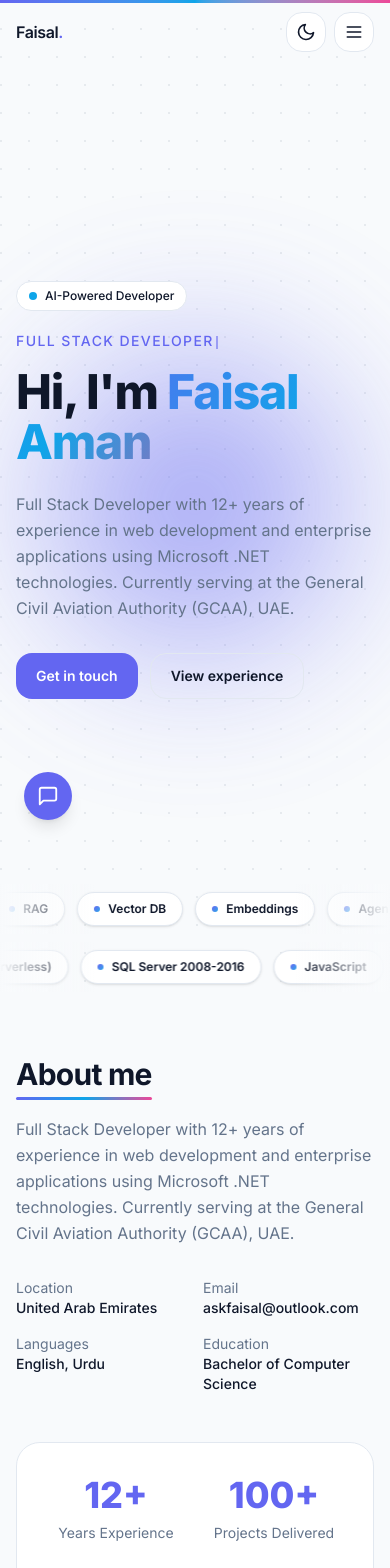
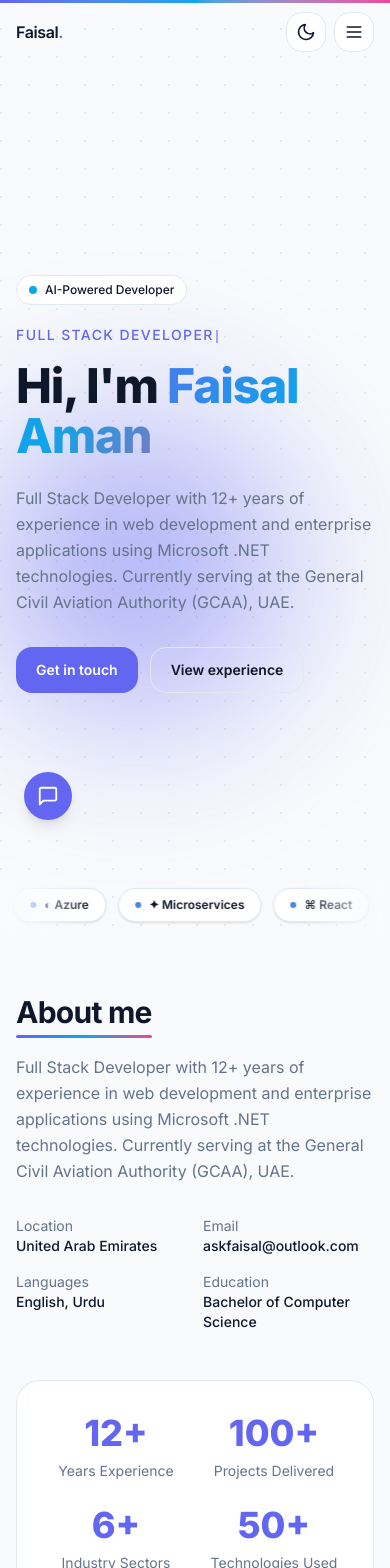
Before and after one commit to faisalaman/portfolio, a React (Vite) app: page / in a window 390 px wide. Shown: the top 1568 px of the page. Built offline with nearby package versions, Linux system fonts and the light colour scheme; the HTML template or start-up script is replaced by a standard one.

Commit message:
Add animated AI neural orb hero; slim marquee; bouncy spring entrances on Services/Tech cards

```diff
--- a/src/components/sections/Hero.jsx
+++ b/src/components/sections/Hero.jsx
@@ -3,88 +3,65 @@ import { Button } from '../ui/Button';
 import { GradientText } from '../ui/GradientText';
 import { TypingTitle } from '../ui/TypingTitle';
 import { Marquee } from '../ui/Marquee';
-import { fadeUp, stagger } from '../../lib/motion';
-import { profile, techExpertise } from '../../data/profile';
+import { AIOrb } from '../ui/AIOrb';
+import { profile } from '../../data/profile';
 
-const aiTokens = ['AI', 'GPT-4', 'LLM', 'RAG', 'Vector DB', 'Embeddings', 'Agents', 'MCP'];
-const techTokens = Object.values(techExpertise)
-  .flatMap((s) => s.split(/[,/]/))
-  .map((s) => s.trim())
-  .filter(Boolean);
-
-const rowOne = [...aiTokens, ...techTokens.slice(0, 8)];
-const rowTwo = techTokens.slice(8, 24);
-
-const chips = [
-  { label: '<C# />',  x: '6%',  y: '20%', delay: 0 },
-  { label: '{ AI }',  x: '88%', y: '14%', delay: 0.4 },
-  { label: 'Azure',   x: '4%',  y: '68%', delay: 0.8 },
-  { label: '⚡ .NET', x: '90%', y: '64%', delay: 1.2 },
-  { label: '⌘ React', x: '14%', y: '88%', delay: 1.6 },
-  { label: 'SQL',     x: '82%', y: '38%', delay: 2.0 },
+// A small curated list — "the headline stack", not everything
+const slimMarquee = [
+  '⚡ AI / LLM',
+  '◇ .NET Core',
+  '◐ Azure',
+  '✦ Microservices',
+  '⌘ React',
+  '⚙ DevOps',
+  '⬡ SQL Server',
+  '◢ TypeScript',
 ];
 
-function FloatingChip({ chip, reduce }) {
-  const drift = reduce
-    ? {}
-    : {
-        animate: { y: ['0px', '-14px', '0px'], x: ['0px', '6px', '0px'], rotate: ['0deg', '2deg', '0deg'] },
-        transition: { duration: 9 + chip.delay, repeat: Infinity, ease: 'easeInOut', delay: chip.delay },
-      };
-  return (
-    <Motion.div
-      initial={{ opacity: 0, scale: 0.7, y: 8 }}
-      animate={{ opacity: 1, scale: 1, y: 0 }}
-      transition={{ delay: 0.6 + chip.delay * 0.1, duration: 0.6 }}
-      style={{ left: chip.x, top: chip.y }}
-      className="pointer-events-none absolute hidden md:block"
-    >
-      <Motion.div
-        {...drift}
-        className="rounded-xl glass px-3 py-1.5 text-xs font-mono font-medium text-text shadow-[0_8px_24px_rgba(167,139,250,0.18)]"
-      >
-        {chip.label}
-      </Motion.div>
-    </Motion.div>
-  );
-}
+const bounce = {
+  hidden: { opacity: 0, y: 30 },
+  visible: {
+    opacity: 1, y: 0,
+    transition: { type: 'spring', stiffness: 260, damping: 16, mass: 0.8 },
+  },
+};
+
+const stagger = (delay = 0.05) => ({
+  hidden: {},
+  visible: { transition: { staggerChildren: 0.1, delayChildren: delay } },
+});
 
 export function Hero() {
   const reduce = useReducedMotion();
   return (
-    <section id="top" className="relative flex flex-col justify-center pt-32 pb-0 overflow-hidden">
-      <div className="flex min-h-[calc(100vh-120px)] items-center">
+    <section id="top" className="relative flex flex-col justify-center pt-28 pb-0 overflow-hidden">
+      <div className="flex min-h-[calc(100vh-100px)] items-center">
         {/* Dotted grid backdrop */}
         <div aria-hidden className="grid-dots pointer-events-none absolute inset-0 -z-10" />
 
-        {/* Soft glow behind the headline */}
+        {/* Soft glow */}
         <Motion.div
           aria-hidden
           initial={{ opacity: 0 }}
           animate={{ opacity: 1 }}
           transition={{ duration: 1.2 }}
-          className="pointer-events-none absolute left-1/2 top-1/2 -z-0 h-[60vh] w-[60vh] -translate-x-1/2 -translate-y-1/2"
+          className="pointer-events-none absolute right-0 top-1/3 -z-0 h-[60vh] w-[60vh]"
         >
           <Motion.div
-            animate={reduce ? undefined : { scale: [1, 1.08, 1], opacity: [0.55, 0.85, 0.55] }}
+            animate={reduce ? undefined : { scale: [1, 1.1, 1], opacity: [0.5, 0.8, 0.5] }}
             transition={reduce ? undefined : { duration: 9, repeat: Infinity, ease: 'easeInOut' }}
             className="h-full w-full rounded-full bg-[radial-gradient(circle_at_center,var(--color-primary)_0%,transparent_60%)] opacity-25 dark:opacity-50 blur-3xl"
           />
         </Motion.div>
 
-        {/* Floating tech chips */}
-        {chips.map((c) => (
-          <FloatingChip key={c.label} chip={c} reduce={reduce} />
-        ))}
-
-        <div className="relative z-10 mx-auto w-full max-w-6xl px-4 md:px-8">
+        <div className="relative z-10 mx-auto grid w-full max-w-6xl grid-cols-1 items-center gap-10 px-4 md:px-8 lg:grid-cols-[1.2fr_1fr]">
+          {/* LEFT: text */}
           <Motion.div
-            variants={reduce ? undefined : stagger(0.1, 0.05)}
+            variants={reduce ? undefined : stagger(0.1)}
             initial={reduce ? false : 'hidden'}
             animate={reduce ? false : 'visible'}
-            className="max-w-3xl"
           >
-            <Motion.div variants={fadeUp} className="mb-5 inline-flex items-center gap-2 rounded-full glass px-3 py-1.5 text-xs font-medium">
+            <Motion.div variants={bounce} className="mb-5 inline-flex items-center gap-2 rounded-full glass px-3 py-1.5 text-xs font-medium">
               <span className="relative flex h-2 w-2">
                 <span className="absolute inline-flex h-full w-full animate-ping rounded-full bg-accent opacity-75" />
                 <span className="relative inline-flex h-2 w-2 rounded-full bg-accent" />
@@ -92,33 +69,46 @@ export function Hero() {
               <span className="text-text">AI-Powered Developer</span>
               <span className="text-text-muted hidden sm:inline">· Available for hire</span>
             </Motion.div>
-            <Motion.p variants={fadeUp} className="mb-4 text-sm font-medium tracking-widest text-primary uppercase">
+
+            <Motion.p variants={bounce} className="mb-4 text-sm font-medium tracking-widest text-primary uppercase">
               <TypingTitle words={profile.typingRoles} />
             </Motion.p>
+
             <Motion.h1
-              variants={fadeUp}
+              variants={bounce}
               className="text-5xl font-extrabold leading-[1.05] tracking-tight md:text-7xl"
             >
               Hi, I'm <GradientText>{profile.name}</GradientText>
             </Motion.h1>
+
             <Motion.p
-              variants={fadeUp}
-              className="mt-6 max-w-2xl text-base leading-relaxed text-text-muted md:text-lg"
+              variants={bounce}
+              className="mt-6 max-w-xl text-base leading-relaxed text-text-muted md:text-lg"
             >
               {profile.summary}
             </Motion.p>
-            <Motion.div variants={fadeUp} className="mt-8 flex flex-wrap gap-3">
+
+            <Motion.div variants={bounce} className="mt-8 flex flex-wrap gap-3">
               <Button as="a" href="#contact">Get in touch</Button>
               <Button as="a" href="#experience" variant="ghost">View experience</Button>
             </Motion.div>
           </Motion.div>
+
+          {/* RIGHT: animated AI neural orb */}
+          <Motion.div
+            initial={reduce ? false : { opacity: 0, scale: 0.6, rotate: -10 }}
+            animate={reduce ? false : { opacity: 1, scale: 1, rotate: 0 }}
+            transition={reduce ? undefined : { type: 'spring', stiffness: 120, damping: 14, mass: 1, delay: 0.3 }}
+            className="mx-auto hidden lg:block"
+          >
+            <AIOrb />
+          </Motion.div>
         </div>
       </div>
 
-      {/* Dual marquee strip — sits flush at bottom of hero */}
-      <div className="relative z-10 mt-8 space-y-2 pb-4">
-        <Marquee items={rowOne} speed={40} />
-        <Marquee items={rowTwo} reverse speed={50} />
+      {/* Single slim marquee — the "headline stack" only */}
+      <div className="relative z-10 mt-6 pb-4">
+        <Marquee items={slimMarquee} speed={28} />
       </div>
 
       {/* Scroll indicator */}
--- a/src/components/sections/Services.jsx
+++ b/src/components/sections/Services.jsx
@@ -1,7 +1,7 @@
 import { motion as Motion } from 'framer-motion';
 import { Section } from '../ui/Section';
 import { Card } from '../ui/Card';
-import { flipUp, stagger, viewportOnce } from '../../lib/motion';
+import { bounceUp, stagger, viewportOnce } from '../../lib/motion';
 import { services } from '../../data/profile';
 import { AnimatedHeading } from '../ui/AnimatedHeading';
 
@@ -22,7 +22,7 @@ export function Services() {
         <p className="mx-auto mt-4 max-w-2xl text-text-muted">Full-stack engineering services across the .NET ecosystem.</p>
       </div>
       <Motion.div
-        variants={stagger(0.1)}
+        variants={stagger(0.12)}
         initial="hidden"
         whileInView="visible"
         viewport={viewportOnce}
@@ -30,7 +30,7 @@ export function Services() {
         className="grid gap-6 sm:grid-cols-2 lg:grid-cols-3"
       >
         {services.map((s) => (
-          <Motion.div key={s.title} variants={flipUp}>
+          <Motion.div key={s.title} variants={bounceUp}>
             <Card tilt className="h-full">
               <div className="grid h-12 w-12 place-items-center rounded-xl bg-primary/10 text-primary">
                 <svg width="24" height="24" viewBox="0 0 24 24" fill="none" stroke="currentColor" strokeWidth="2" strokeLinecap="round" strokeLinejoin="round">
--- a/src/components/sections/TechExpertise.jsx
+++ b/src/components/sections/TechExpertise.jsx
@@ -1,7 +1,7 @@
 import { motion as Motion } from 'framer-motion';
 import { Section } from '../ui/Section';
 import { Card } from '../ui/Card';
-import { blurIn, stagger, viewportOnce } from '../../lib/motion';
+import { bounceRotate, stagger, viewportOnce } from '../../lib/motion';
 import { techExpertise } from '../../data/profile';
 import { AnimatedHeading } from '../ui/AnimatedHeading';
 
@@ -21,7 +21,7 @@ export function TechExpertise() {
         className="grid gap-4 sm:grid-cols-2 lg:grid-cols-3"
       >
         {entries.map(([category, list]) => (
-          <Motion.div key={category} variants={blurIn}>
+          <Motion.div key={category} variants={bounceRotate}>
             <Card className="h-full">
               <h3 className="text-sm font-semibold uppercase tracking-wider text-primary">{category}</h3>
               <p className="mt-3 text-sm leading-relaxed text-text">{list}</p>
--- /dev/null
+++ b/src/components/ui/AIOrb.jsx
@@ -0,0 +1,136 @@
+import { motion as Motion, useReducedMotion } from 'framer-motion';
+
+// Animated neural-network orb: rotating dashed rings, pulsing nodes,
+// connecting lines that travel light pulses. Pure SVG + Framer Motion.
+export function AIOrb({ className = '' }) {
+  const reduce = useReducedMotion();
+
+  // 8 nodes evenly spaced on a circle
+  const nodes = Array.from({ length: 8 }, (_, i) => {
+    const a = (i / 8) * Math.PI * 2;
+    return { id: i, x: 50 + Math.cos(a) * 36, y: 50 + Math.sin(a) * 36 };
+  });
+
+  // chord pairs (every node to ones a few steps away)
+  const chords = [];
+  for (let i = 0; i < nodes.length; i++) {
+    for (const offset of [2, 3]) {
+      const j = (i + offset) % nodes.length;
+      chords.push({ a: nodes[i], b: nodes[j], delay: (i + offset) * 0.25 });
+    }
+  }
+
+  return (
+    <div className={`relative aspect-square w-full max-w-[420px] ${className}`}>
+      {/* Outer pulsating glow */}
+      <Motion.div
+        aria-hidden
+        animate={reduce ? undefined : { scale: [1, 1.05, 1], opacity: [0.6, 0.9, 0.6] }}
+        transition={reduce ? undefined : { duration: 4, repeat: Infinity, ease: 'easeInOut' }}
+        className="absolute inset-4 rounded-full bg-[radial-gradient(circle,var(--color-primary),transparent_70%)] opacity-50 blur-2xl"
+      />
+
+      <svg viewBox="0 0 100 100" className="relative h-full w-full">
+        <defs>
+          <linearGradient id="ring-grad" x1="0" x2="1" y1="0" y2="1">
+            <stop offset="0%"  stopColor="var(--color-primary)" />
+            <stop offset="50%" stopColor="var(--color-accent)" />
+            <stop offset="100%" stopColor="var(--color-magenta)" />
+          </linearGradient>
+          <radialGradient id="core-grad" cx="50%" cy="50%" r="50%">
+            <stop offset="0%"  stopColor="var(--color-accent)" stopOpacity="0.9" />
+            <stop offset="60%" stopColor="var(--color-primary)" stopOpacity="0.5" />
+            <stop offset="100%" stopColor="transparent" />
+          </radialGradient>
+        </defs>
+
+        {/* Rotating dashed rings */}
+        <Motion.g
+          animate={reduce ? undefined : { rotate: 360 }}
+          transition={reduce ? undefined : { duration: 32, repeat: Infinity, ease: 'linear' }}
+          style={{ transformOrigin: '50px 50px' }}
+        >
+          <circle cx="50" cy="50" r="44" fill="none" stroke="url(#ring-grad)" strokeWidth="0.4" strokeDasharray="2 3" opacity="0.7" />
+        </Motion.g>
+        <Motion.g
+          animate={reduce ? undefined : { rotate: -360 }}
+          transition={reduce ? undefined : { duration: 24, repeat: Infinity, ease: 'linear' }}
+          style={{ transformOrigin: '50px 50px' }}
+        >
+          <circle cx="50" cy="50" r="38" fill="none" stroke="url(#ring-grad)" strokeWidth="0.3" strokeDasharray="1 4" opacity="0.6" />
+        </Motion.g>
+        <Motion.g
+          animate={reduce ? undefined : { rotate: 360 }}
+          transition={reduce ? undefined : { duration: 18, repeat: Infinity, ease: 'linear' }}
+          style={{ transformOrigin: '50px 50px' }}
+        >
+          <circle cx="50" cy="50" r="30" fill="none" stroke="url(#ring-grad)" strokeWidth="0.4" strokeDasharray="6 2" opacity="0.5" />
+        </Motion.g>
+
+        {/* Connecting chords */}
+        {chords.map((c, i) => (
+          <line
+            key={i}
+            x1={c.a.x} y1={c.a.y} x2={c.b.x} y2={c.b.y}
+            stroke="url(#ring-grad)" strokeWidth="0.25" opacity="0.35"
+          />
+        ))}
+
+        {/* Light pulses traveling chords */}
+        {!reduce && chords.slice(0, 8).map((c, i) => (
+          <Motion.circle
+            key={`pulse-${i}`}
+            r="0.9"
+            fill="var(--color-accent)"
+            initial={{ cx: c.a.x, cy: c.a.y, opacity: 0 }}
+            animate={{
+              cx: [c.a.x, c.b.x],
+              cy: [c.a.y, c.b.y],
+              opacity: [0, 1, 0],
+            }}
+            transition={{
+              duration: 2.4,
+              repeat: Infinity,
+              delay: c.delay,
+              ease: 'easeInOut',
+            }}
+          />
+        ))}
+
+        {/* Nodes */}
+        {nodes.map((n, i) => (
+          <Motion.g
+            key={n.id}
+            animate={reduce ? undefined : { scale: [1, 1.4, 1], opacity: [0.7, 1, 0.7] }}
+            transition={reduce ? undefined : { duration: 2 + i * 0.15, repeat: Infinity, ease: 'easeInOut', delay: i * 0.1 }}
+            style={{ transformOrigin: `${n.x}px ${n.y}px` }}
+          >
+            <circle cx={n.x} cy={n.y} r="1.6" fill="var(--color-primary)" />
+            <circle cx={n.x} cy={n.y} r="3" fill="var(--color-primary)" opacity="0.25" />
+          </Motion.g>
+        ))}
+
+        {/* Core glowing center */}
+        <Motion.circle
+          cx="50" cy="50" r="14"
+          fill="url(#core-grad)"
+          animate={reduce ? undefined : { r: [14, 16, 14], opacity: [0.7, 1, 0.7] }}
+          transition={reduce ? undefined : { duration: 3, repeat: Infinity, ease: 'easeInOut' }}
+        />
+        <text
+          x="50" y="53"
+          textAnchor="middle"
+          fill="var(--color-text)"
+          fontSize="6"
+          fontWeight="800"
+          letterSpacing="1"
+          fontFamily="Inter, sans-serif"
+        >
+          AI
+        </text>
+      </svg>
+    </div>
+  );
+}
+
+export default AIOrb;
--- a/src/components/ui/Card.jsx
+++ b/src/components/ui/Card.jsx
@@ -34,8 +34,8 @@ export function Card({ children, className, tilt = false, ...props }) {
       onMouseMove={handleMove}
       onMouseLeave={handleLeave}
       style={tiltActive ? { rotateX, rotateY, transformPerspective: 800 } : undefined}
-      whileHover={reduce ? undefined : { y: -4 }}
-      transition={{ type: 'spring', stiffness: 250, damping: 20 }}
+      whileHover={reduce ? undefined : { y: -8, scale: 1.02 }}
+      transition={{ type: 'spring', stiffness: 320, damping: 14, mass: 0.6 }}
       className={cn(
         'spotlight glass rounded-2xl p-6 transition-shadow hover:shadow-[0_12px_40px_rgba(0,0,0,0.08)] dark:hover:shadow-[0_12px_40px_rgba(167,139,250,0.15)]',
         className
--- a/src/lib/motion.js
+++ b/src/lib/motion.js
@@ -75,3 +75,28 @@ export const blurIn = {
   hidden: { opacity: 0, filter: 'blur(12px)', y: 12 },
   visible: { opacity: 1, filter: 'blur(0px)', y: 0, transition: { duration: 0.8, ease } },
 };
+
+// Bouncy spring entrances — overshoot wobble for "playful tech" feel
+export const bounceUp = {
+  hidden: { opacity: 0, y: 60, scale: 0.6 },
+  visible: {
+    opacity: 1, y: 0, scale: 1,
+    transition: { type: 'spring', stiffness: 220, damping: 12, mass: 0.9 },
+  },
+};
+
+export const bounceDown = {
+  hidden: { opacity: 0, y: -60, scale: 0.6 },
+  visible: {
+    opacity: 1, y: 0, scale: 1,
+    transition: { type: 'spring', stiffness: 220, damping: 12, mass: 0.9 },
+  },
+};
+
+export const bounceRotate = {
+  hidden: { opacity: 0, scale: 0.5, rotate: -8 },
+  visible: {
+    opacity: 1, scale: 1, rotate: 0,
+    transition: { type: 'spring', stiffness: 200, damping: 11, mass: 0.8 },
+  },
+};
```
